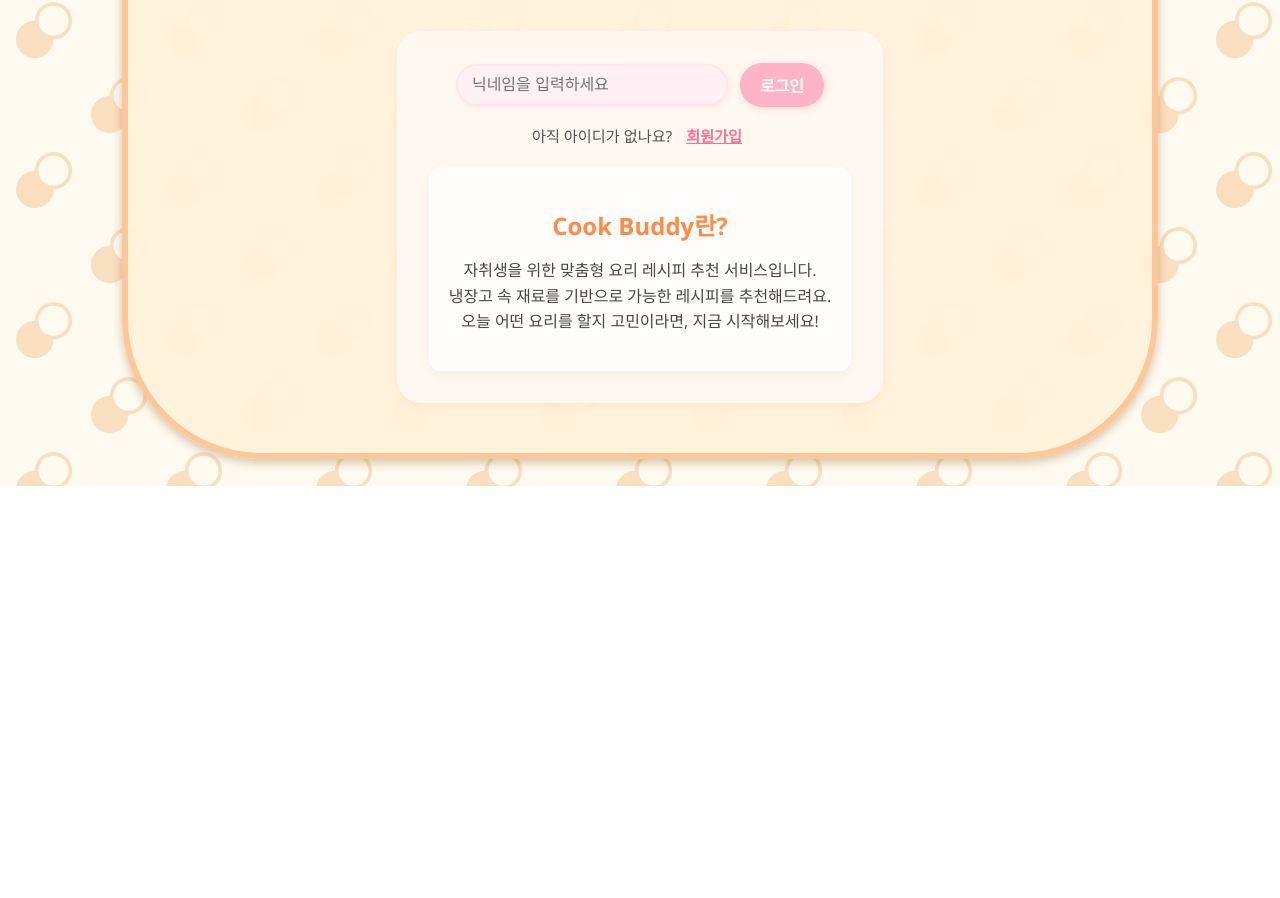
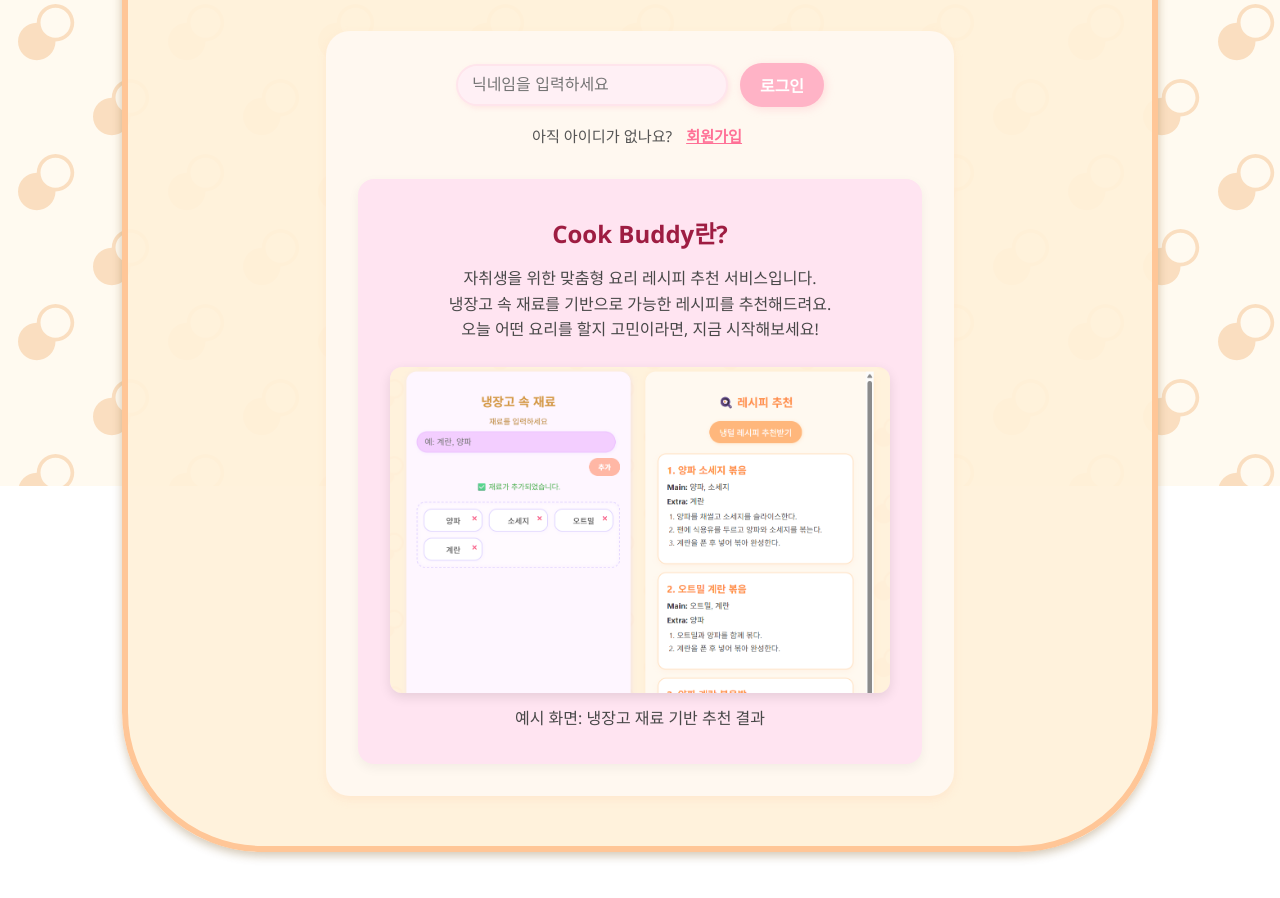
Before and after one commit to cha-mung/cook-buddy-gpt-service, a React (Create React App) app in the folder client/: page / in a window 1280 px wide. Shown: the part 314-1212 px from the top of the page. Before the commit the page ends 853 px from the top, so only its background shows below. Built offline with nearby package versions, Linux system fonts and the light colour scheme.

Commit message:
서비스 이미지 삽입

```diff
--- a/client/src/App.css
+++ b/client/src/App.css
@@ -119,7 +119,7 @@
 .App-description h2 {
   font-size: 1.5rem;
   font-weight: bold;
-  color: #ff8b48;
+  color: #9e1d42;
   margin-bottom: 10px;
 }
 
@@ -141,7 +141,7 @@
   font-size: 3rem;
   font-weight: bold;
   color: #ff8b48;
-  text-shadow: 1px 1px 2px #ffd3b6;
+  text-shadow: 1px 1px 2px #b06533;
 }
 
 .App-subtitle{
@@ -195,3 +195,29 @@
     transform: translateY(-6px);
   }
 }
+
+.App-description {
+  margin-top: 2rem;
+  padding: 1rem 2rem;
+  background-color: #ffe4f1;
+  border-radius: 16px;
+  box-shadow: 0 4px 12px rgba(0, 0, 0, 0.05);
+  text-align: center;
+}
+
+.App-exampleImageWrapper {
+  margin-top: 1.5rem;
+}
+
+.App-exampleImage {
+  width: 100%;
+  max-width: 500px;
+  border-radius: 12px;
+  box-shadow: 0 4px 12px rgba(0, 0, 0, 0.1);
+}
+
+.App-imageCaption {
+  margin-top: 0.5rem;
+  font-size: 0.9rem;
+  color: #666;
+}
--- a/client/src/App.js
+++ b/client/src/App.js
@@ -3,6 +3,7 @@ import Login from "./components/Login";
 import FridgePanel from "./components/FridgePanel";
 import RecipePanel from "./components/RecipePanel";
 import { logVisitor } from "./utils/visitorLogger";
+import serviceImage from "./image/service-image.png";
 
 import "./App.css";
 
@@ -182,6 +183,14 @@ function App() {
               냉장고 속 재료를 기반으로 가능한 레시피를 추천해드려요. <br />
               오늘 어떤 요리를 할지 고민이라면, 지금 시작해보세요!
             </p>
+            <div className="App-exampleImageWrapper">
+                <img
+                  src={serviceImage}
+                  alt="Cook Buddy 예시 화면"
+                  className="App-exampleImage"
+                />
+                <p className="App-imageCaption">예시 화면: 냉장고 재료 기반 추천 결과</p>
+              </div>
           </div>
         </main>
       ) : (
```
Also changed, not shown: client/src/image/service-image.png (added).
